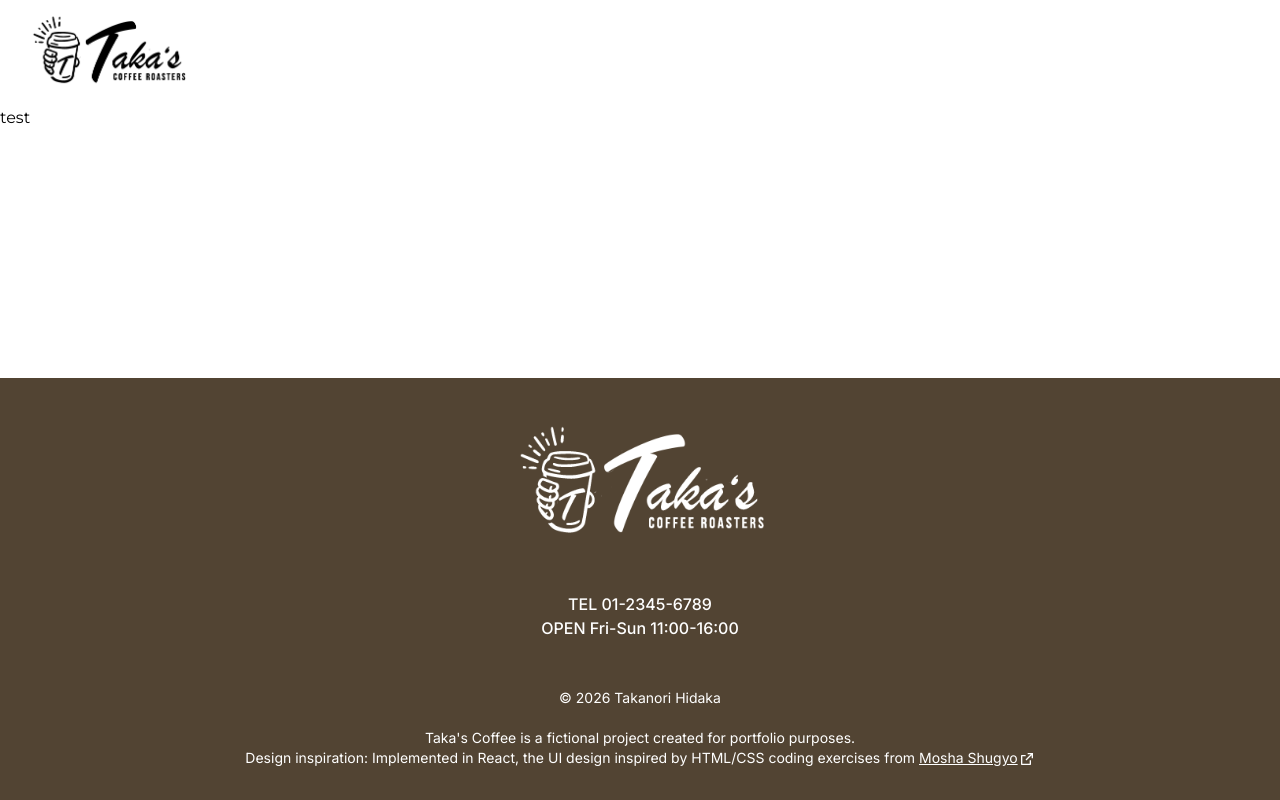
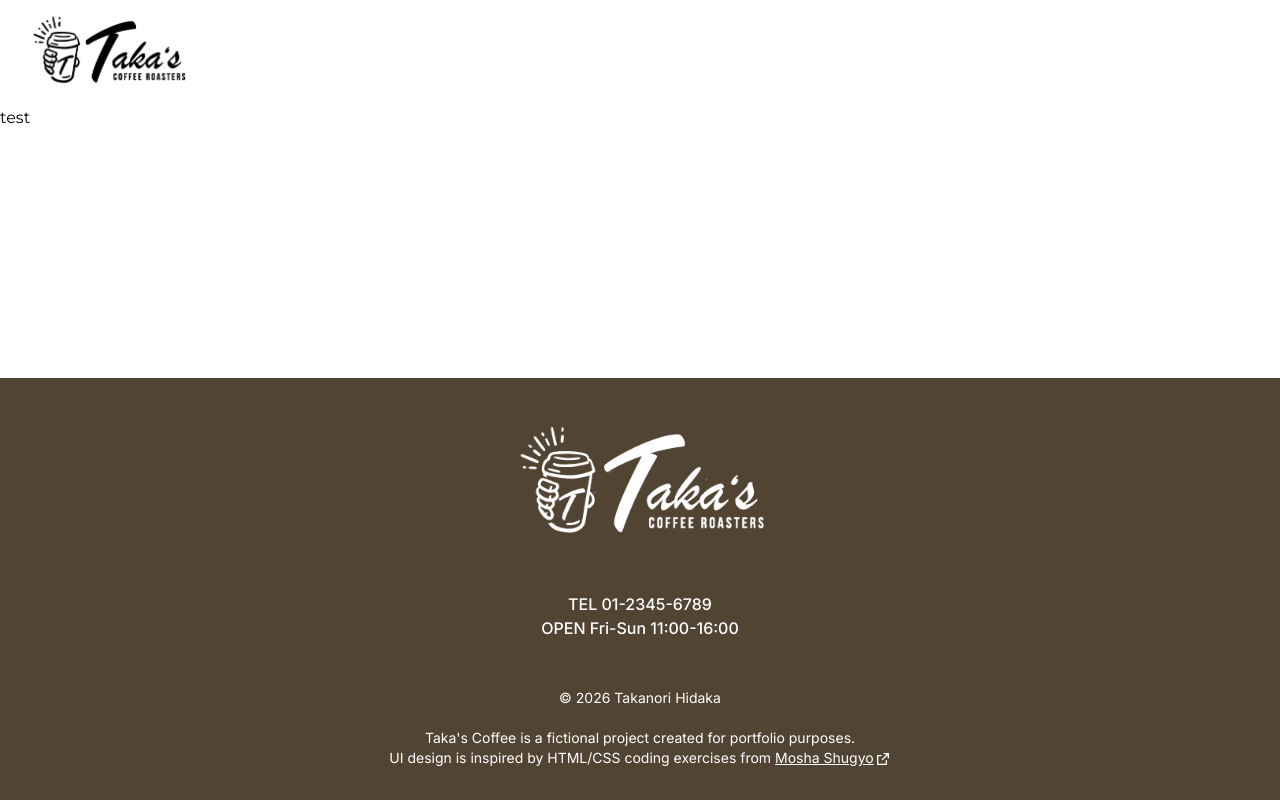
Before and after one commit to hidaka88jp/portfolio--takascoffee--next, a Next.js app: page / in a window 1280 px wide. Built offline with nearby package versions, Linux system fonts and the light colour scheme; no server answers.

Commit message:
fix: refine wording in footer

```diff
--- a/src/components/layout/Footer/index.tsx
+++ b/src/components/layout/Footer/index.tsx
@@ -22,8 +22,7 @@ export default function Footer() {
         <p className='mb-5'>&copy; 2026 Takanori Hidaka</p>
         <p>Taka&apos;s Coffee is a fictional project created for portfolio purposes.</p>
         <p>
-          Design inspiration: Implemented in React, the UI design inspired by HTML/CSS coding
-          exercises from{' '}
+          UI design is inspired by HTML/CSS coding exercises from{' '}
           <a
             href='https://moshashugyo.com/lessons/cafe'
             className='underline transition-opacity hover:opacity-80'
```
